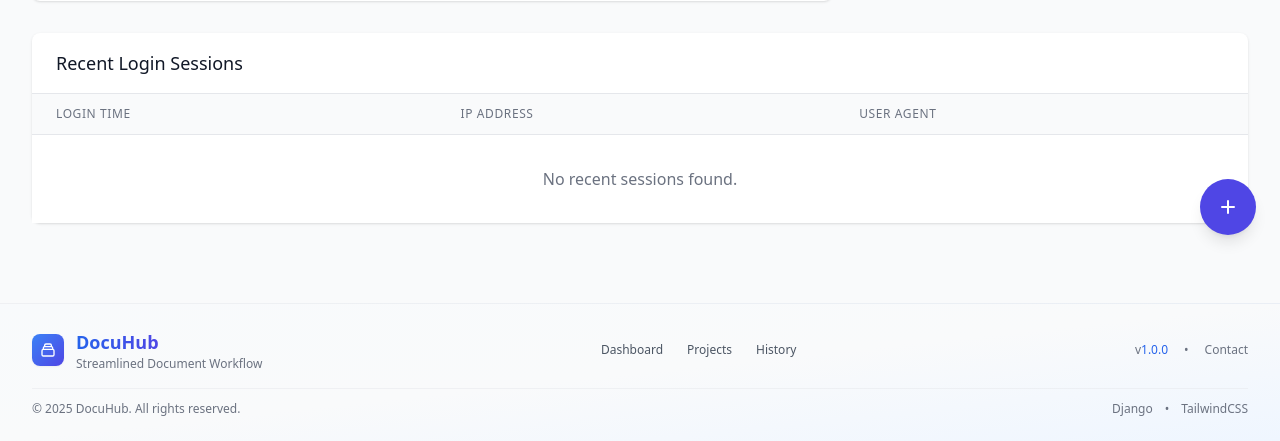
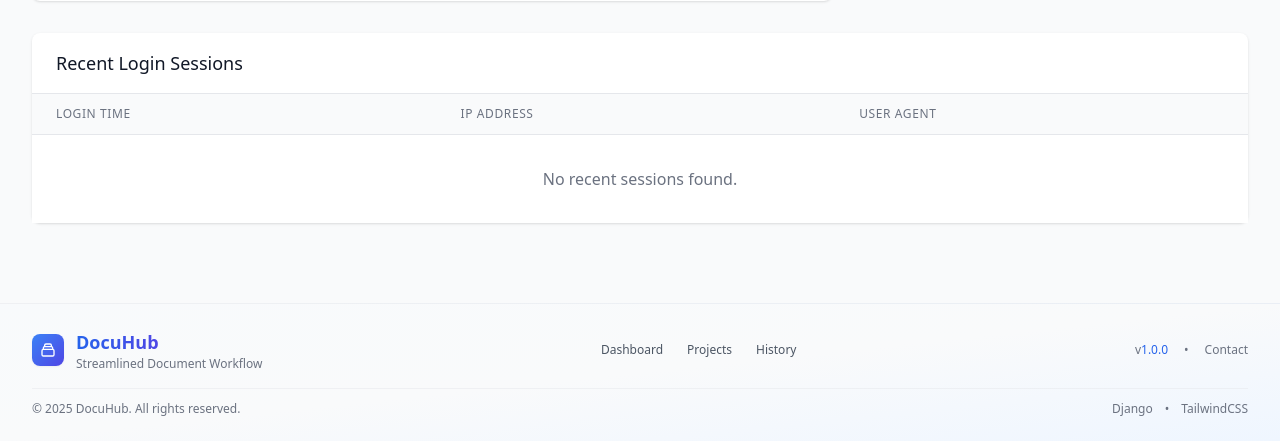
Before and after one commit to drsshk/docuhub, a Django app: page /accounts/admin/users/1/ in a window 1280 px wide. Shown: the part 541-982 px from the top of the page. Run offline with Django 5.2, Linux system fonts and the light colour scheme; the visitor is signed in with stand-in values (Sample User, id 1); data comes from the database, SQL or seed files in the repository; data that the repository does not hold is empty; some libraries are stand-ins or nearby versions.

Commit message:
remove floating action button

```diff
--- a/templates/base.html
+++ b/templates/base.html
@@ -768,31 +768,7 @@
     </footer>
 
 
-    <!-- Floating Action Button -->
-    <div class="fixed bottom-6 right-6 z-30" x-data="{ open: false }">
-        <div x-show="open" x-transition class="absolute bottom-16 right-0 flex flex-col space-y-2">
-            <a href="{% url 'projects:create' %}" class="floating bg-blue-500 hover:bg-blue-600 text-white p-3 rounded-full shadow-lg">
-                <svg class="w-5 h-5" fill="none" stroke="currentColor" viewBox="0 0 24 24">
-                    <path stroke-linecap="round" stroke-linejoin="round" stroke-width="2" d="M12 6v6m0 0v6m0-6h6m-6 0H6"/>
-                </svg>
-            </a>
-            {% if user.is_staff %}
-            <a href="{% url 'projects:admin_pending' %}" class="floating bg-orange-500 hover:bg-orange-600 text-white p-3 rounded-full shadow-lg">
-                <svg class="w-5 h-5" fill="none" stroke="currentColor" viewBox="0 0 24 24">
-                    <path stroke-linecap="round" stroke-linejoin="round" stroke-width="2" d="M12 8v4l3 3m6-3a9 9 0 11-18 0 9 9 0 0118 0z"/>
-                </svg>
-            </a>
-            {% endif %}
-        </div>
-        <button @click="open = !open" class="floating bg-indigo-600 hover:bg-indigo-700 text-white p-4 rounded-full shadow-lg transition-all duration-300">
-            <svg x-show="!open" class="w-6 h-6" fill="none" stroke="currentColor" viewBox="0 0 24 24">
-                <path stroke-linecap="round" stroke-linejoin="round" stroke-width="2" d="M12 6v6m0 0v6m0-6h6m-6 0H6"/>
-            </svg>
-            <svg x-show="open" class="w-6 h-6" fill="none" stroke="currentColor" viewBox="0 0 24 24">
-                <path stroke-linecap="round" stroke-linejoin="round" stroke-width="2" d="M6 18L18 6M6 6l12 12"/>
-            </svg>
-        </button>
-    </div>
+
 
     <!-- Version Details Modal -->
     <div id="version-modal" class="fixed inset-0 z-50 overflow-y-auto hidden" aria-labelledby="modal-title" role="dialog" aria-modal="true">
```
